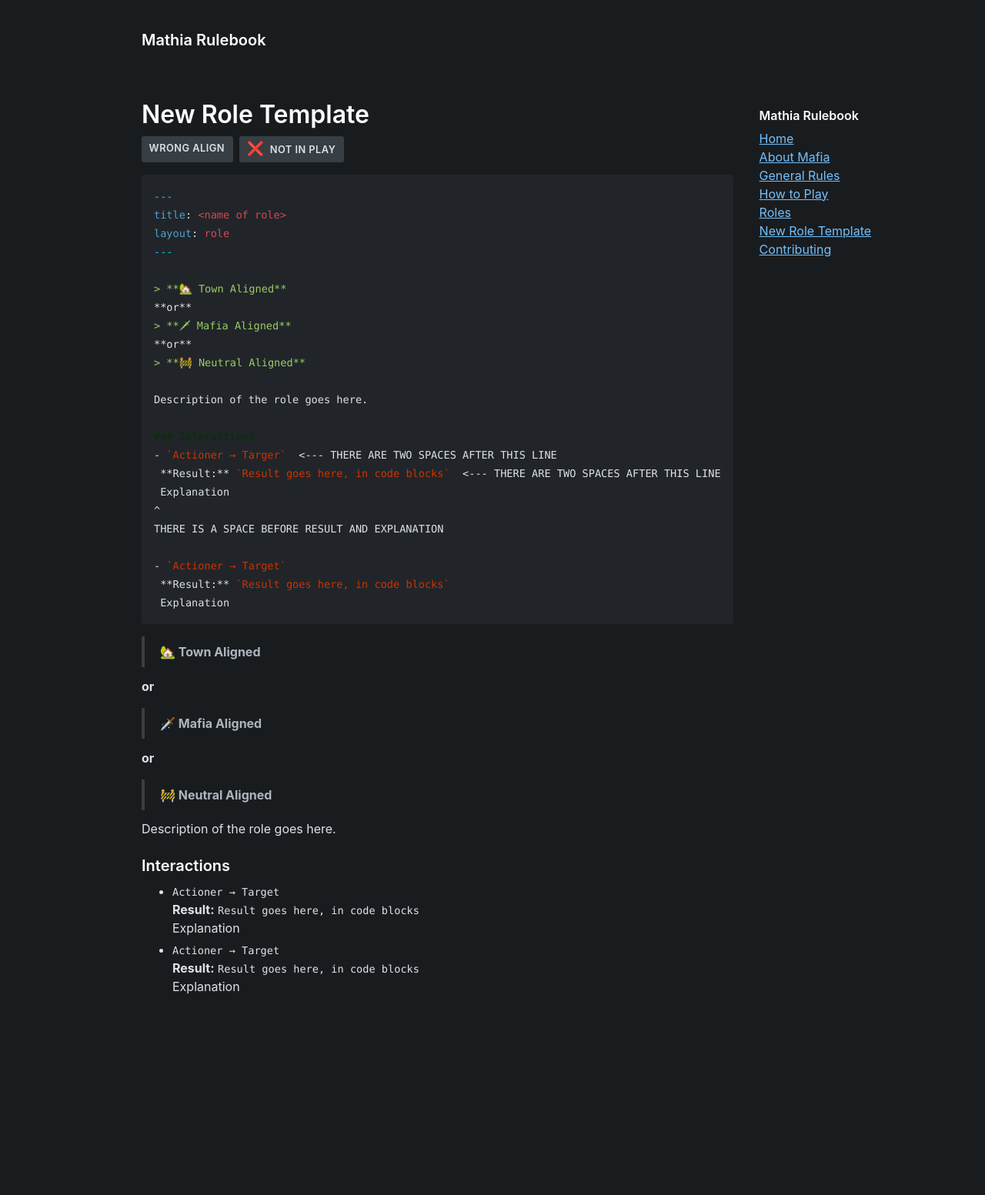
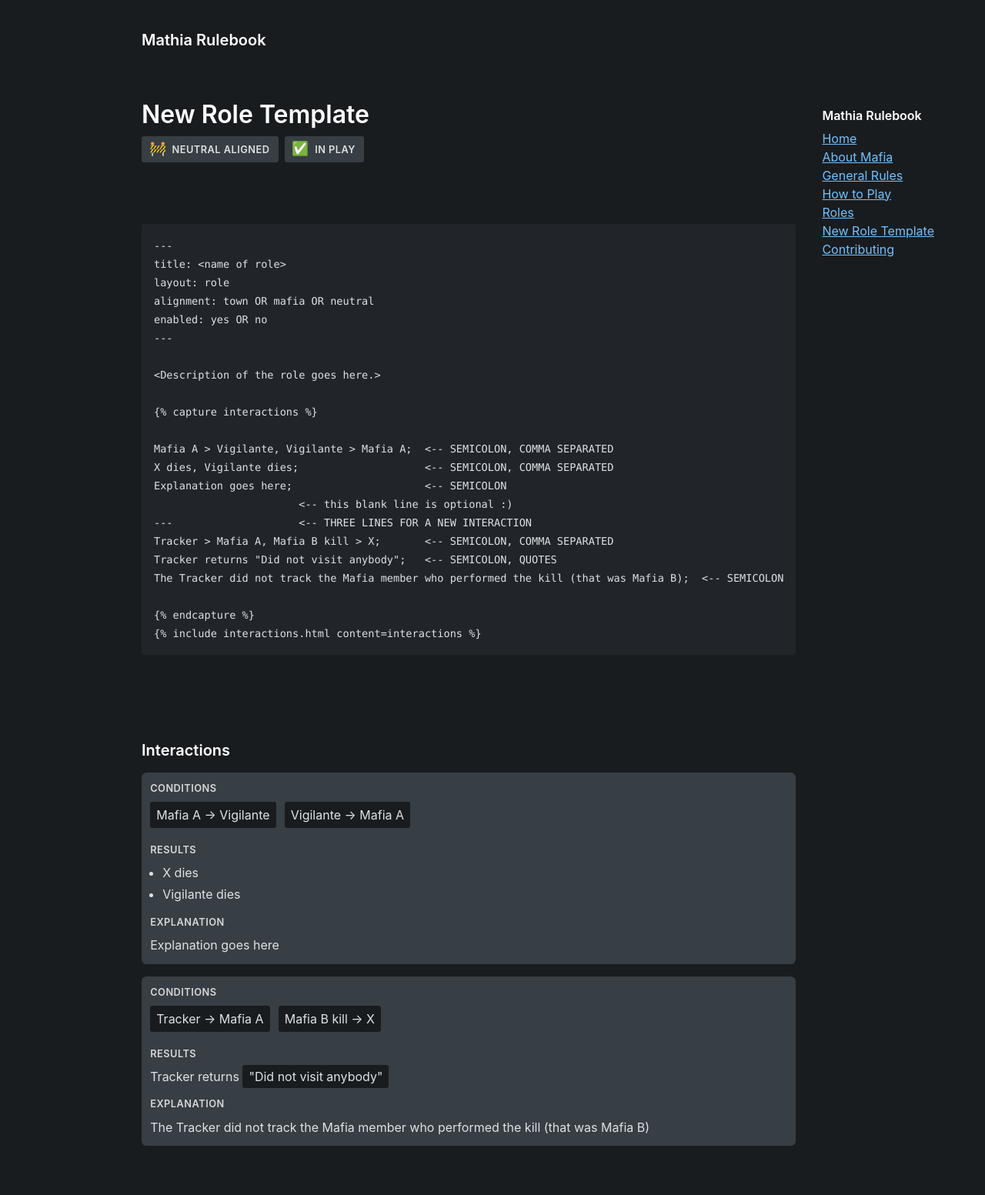
Before and after one commit to olliecheng/mathia-rulebook, a Jekyll site: the page built from information/new-role-template.md, in a window 1280 px wide. Shown: the whole page at 77% size. Built offline with Jekyll 4.4.1, drawn with Linux system fonts in a browser that asks for light colours; some web fonts are replaced; before the commit the page ends 1374 px from its top, so only the background shows below that.

Commit message:
New roles template & contributions update :)

````diff
--- a/information/new-role-template.md
+++ b/information/new-role-template.md
@@ -1,51 +1,54 @@
 ---
 title: New Role Template
 layout: role
+alignment: neutral
+enabled: yes
 permalink: /new-role-template/
 ---
 
+<br>
+<br>
 
-```md
+{% raw %}
+```
 ---
 title: <name of role>
 layout: role
+alignment: town OR mafia OR neutral
+enabled: yes OR no
 ---
 
-> **🏡 Town Aligned**
-**or**
-> **🗡 Mafia Aligned**
-**or**
-> **🚧 Neutral Aligned**
+<Description of the role goes here.>
 
-Description of the role goes here.
+{% capture interactions %}
 
-### Interactions
-- `Actioner → Targer`  <--- THERE ARE TWO SPACES AFTER THIS LINE
- **Result:** `Result goes here, in code blocks`  <--- THERE ARE TWO SPACES AFTER THIS LINE
- Explanation
-^
-THERE IS A SPACE BEFORE RESULT AND EXPLANATION
+Mafia A > Vigilante, Vigilante > Mafia A;  <-- SEMICOLON, COMMA SEPARATED
+X dies, Vigilante dies;                    <-- SEMICOLON, COMMA SEPARATED
+Explanation goes here;                     <-- SEMICOLON
+                       <-- this blank line is optional :)
+---                    <-- THREE LINES FOR A NEW INTERACTION
+Tracker > Mafia A, Mafia B kill > X;       <-- SEMICOLON, COMMA SEPARATED
+Tracker returns "Did not visit anybody";   <-- SEMICOLON, QUOTES
+The Tracker did not track the Mafia member who performed the kill (that was Mafia B);  <-- SEMICOLON
 
-- `Actioner → Target`
- **Result:** `Result goes here, in code blocks`
- Explanation
+{% endcapture %}
+{% include interactions.html content=interactions %}
 ```
-
-> **🏡 Town Aligned**
-
-**or**
-> **🗡 Mafia Aligned**
-
-**or**
-> **🚧 Neutral Aligned**
+{% endraw %}
 
 
-Description of the role goes here.
+<Description of the role goes here.>
 
-### Interactions
-- `Actioner → Target`
- **Result:** `Result goes here, in code blocks`
- Explanation
-- `Actioner → Target`
- **Result:** `Result goes here, in code blocks`
- Explanation
+{% capture interactions %}
+
+Mafia A > Vigilante, Vigilante > Mafia A;
+X dies, Vigilante dies;
+Explanation goes here;
+
+---
+Tracker > Mafia A, Mafia B kill > X;
+Tracker returns "Did not visit anybody";
+The Tracker did not track the Mafia member who performed the kill (that was Mafia B);
+
+{% endcapture %}
+{% include interactions.html content=interactions %}
````
Also changed, not shown: information/contributing.md (+11 -0 lines).
